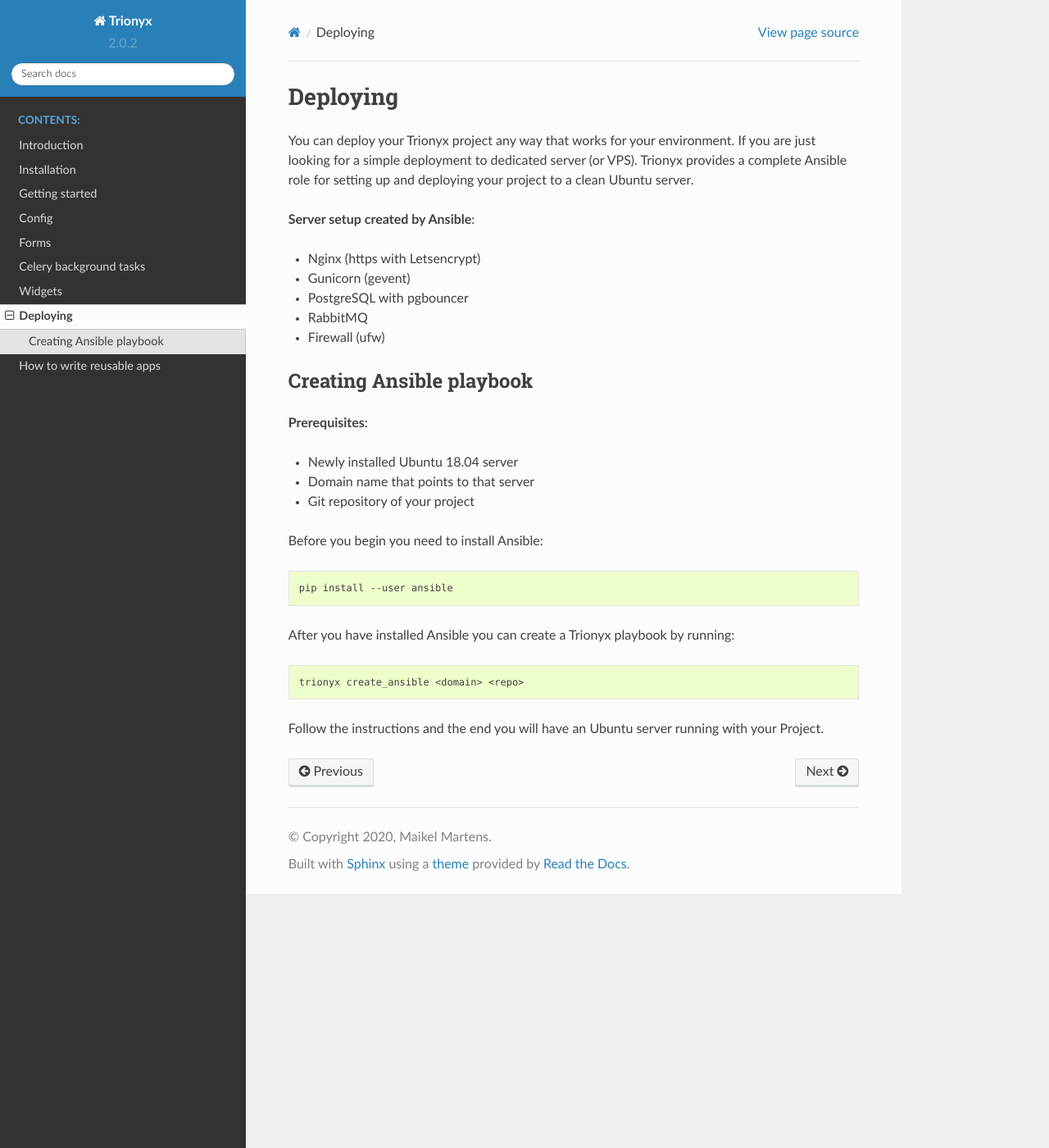
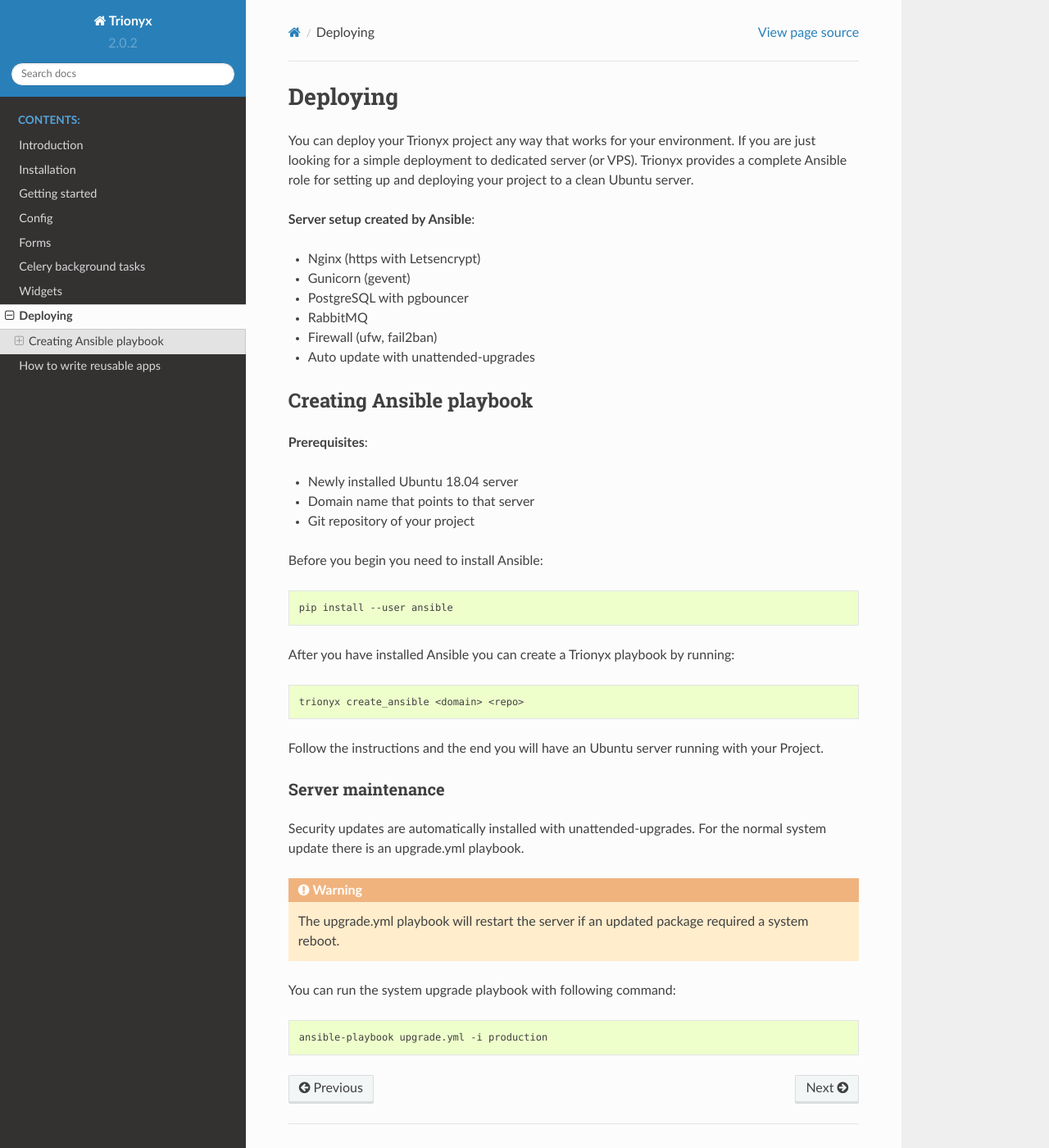
Before and after one commit to krukas/Trionyx, a Sphinx documentation site: the page built from docs/trionyx/deploying.rst, in a window 1280 px wide and 1400 px high. Shown: the whole window at 82% size. Built offline with Sphinx 7.4.7 and the Read the Docs theme 2.0.0, drawn with Linux system fonts in a browser that asks for light colours; pages that are not in the unit, such as notebooks, are missing from menus.

Commit message:
[TASK] Update docs

```diff
--- a/docs/trionyx/deploying.rst
+++ b/docs/trionyx/deploying.rst
@@ -11,7 +11,8 @@
 - Gunicorn (gevent)
 - PostgreSQL with pgbouncer
 - RabbitMQ
-- Firewall (ufw)
+- Firewall (ufw, fail2ban)
+- Auto update with unattended-upgrades
 
 Creating Ansible playbook
 -------------------------
@@ -34,3 +35,19 @@
     trionyx create_ansible <domain> <repo>
 
 Follow the instructions and the end you will have an Ubuntu server running with your Project.
+
+
+Server maintenance
+~~~~~~~~~~~~~~~~~~
+
+Security updates are automatically installed with unattended-upgrades.
+For the normal system update there is an upgrade.yml playbook.
+
+.. warning::
+    The upgrade.yml playbook will restart the server if an updated package required a system reboot.
+
+You can run the system upgrade playbook with following command:
+
+.. code-block:: bash
+
+    ansible-playbook upgrade.yml -i production
```
Also changed, not shown: trionyx/quickstart/ansible/README.rst.
